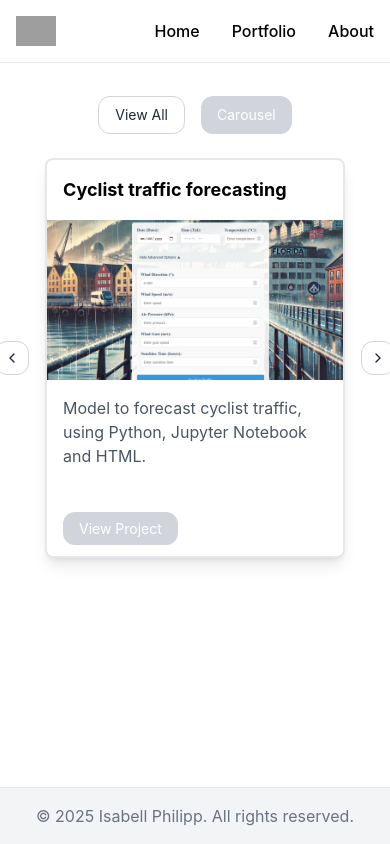
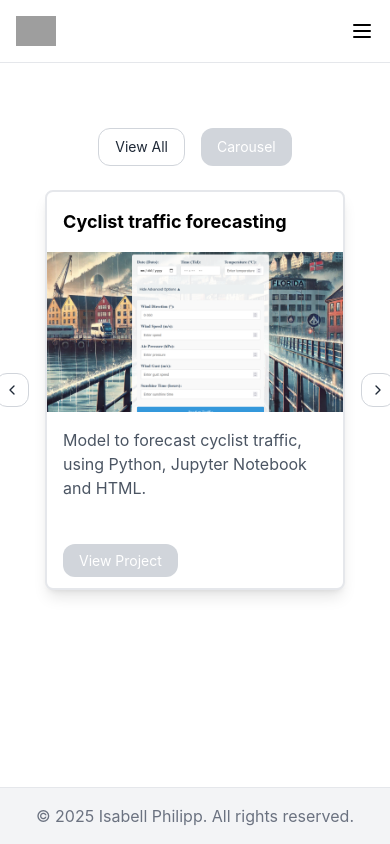
Before and after one commit to iph002/portfoliowebsite, a Next.js app: page /portfolio in a window 390 px wide. Shown: the top 844 px of the page. Built offline with nearby package versions, Linux system fonts and the light colour scheme; grey boxes are pictures that could not be loaded.

Commit message:
Add Hamburger Menu for Small Screens

```diff
--- a/app/layout.tsx
+++ b/app/layout.tsx
@@ -1,37 +1,82 @@
-import './globals.css';
-import Image from 'next/image';
-import Link from 'next/link';
+"use client"
+
+import { useState } from "react"
+import "./globals.css"
+import Image from "next/image"
+import Link from "next/link"
+import { Menu, X } from "lucide-react"
 
 export default function RootLayout({ children }: { children: React.ReactNode }) {
+  const [isMobileMenuOpen, setIsMobileMenuOpen] = useState(false)
+
+  const toggleMobileMenu = () => {
+    setIsMobileMenuOpen(!isMobileMenuOpen)
+  }
+
   return (
     <html lang="en">
       <body className="min-h-screen flex flex-col">
         {/* Header */}
         <header className="fixed top-0 left-0 w-full bg-white border-b border-gray-200 z-50">
           <nav className="container mx-auto flex justify-between items-center p-4">
-          <Link href="/" className="text-2xl font-bold">
+            {/* Logo */}
+            <Link href="/" className="text-2xl font-bold flex items-center">
               <Image src="/icon.png" alt="Logo" width={40} height={40} />
             </Link>
-            <ul className="flex space-x-8 text-m font-medium">
-              <li><Link href="/">Home</Link></li>
-              <li><Link href="/portfolio">Portfolio</Link></li>
-              <li><Link href="/about">About</Link></li>
+
+            {/* Desktop Navigation */}
+            <ul className="hidden md:flex space-x-8 text-m font-medium">
+              <li>
+                <Link href="/">Home</Link>
+              </li>
+              <li>
+                <Link href="/portfolio">Portfolio</Link>
+              </li>
+              <li>
+                <Link href="/about">About</Link>
+              </li>
             </ul>
+
+            {/* Mobile Hamburger Menu */}
+            <button className="md:hidden" onClick={toggleMobileMenu} aria-label="Toggle navigation">
+              {isMobileMenuOpen ? <X className="h-6 w-6" /> : <Menu className="h-6 w-6" />}
+            </button>
           </nav>
+
+          {/* Mobile Dropdown Menu */}
+          {isMobileMenuOpen && (
+            <div className="md:hidden bg-white border-t border-gray-200 p-4">
+              <ul className="flex flex-col space-y-4">
+                <li>
+                  <Link href="/" onClick={toggleMobileMenu}>
+                    Home
+                  </Link>
+                </li>
+                <li>
+                  <Link href="/portfolio" onClick={toggleMobileMenu}>
+                    Portfolio
+                  </Link>
+                </li>
+                <li>
+                  <Link href="/about" onClick={toggleMobileMenu}>
+                    About
+                  </Link>
+                </li>
+              </ul>
+            </div>
+          )}
         </header>
 
-        {/* Main content grows to push footer down */}
-        <main className="flex-grow flex justify-center m-20">
-          {children}
-        </main>
+        {/* Main Content */}
+        <main className="flex-grow flex justify-center mt-28 sm:mt-32 px-4">{children}</main>
 
-        {/* Fixed Footer */}
-        <footer className="fixed bottom-0 left-0 w-full bg-gray-100 border-t border-gray-200 z-50">
+        {/* Footer */}
+        <footer className="sticky bottom-0 left-0 w-full bg-gray-100 border-t border-gray-200 z-50">
           <div className="container mx-auto text-center p-4 text-gray-500">
             © 2025 Isabell Philipp. All rights reserved.
           </div>
         </footer>
       </body>
     </html>
-  );
+  )
 }
--- a/app/portfolio/page.tsx
+++ b/app/portfolio/page.tsx
@@ -53,7 +53,7 @@ export default function Portfolio() {
           </Button>
         </div>
       ) : (
-        <div className="grid grid-cols-1 md:grid-cols-2 lg:grid-cols-3 gap-6">
+        <div className="grid grid-cols-1 md:grid-cols-2 lg:grid-cols-3 gap-4">
           {projects.map((project, index) => (
             <ProjectCard key={index} {...project} />
           ))}
```
